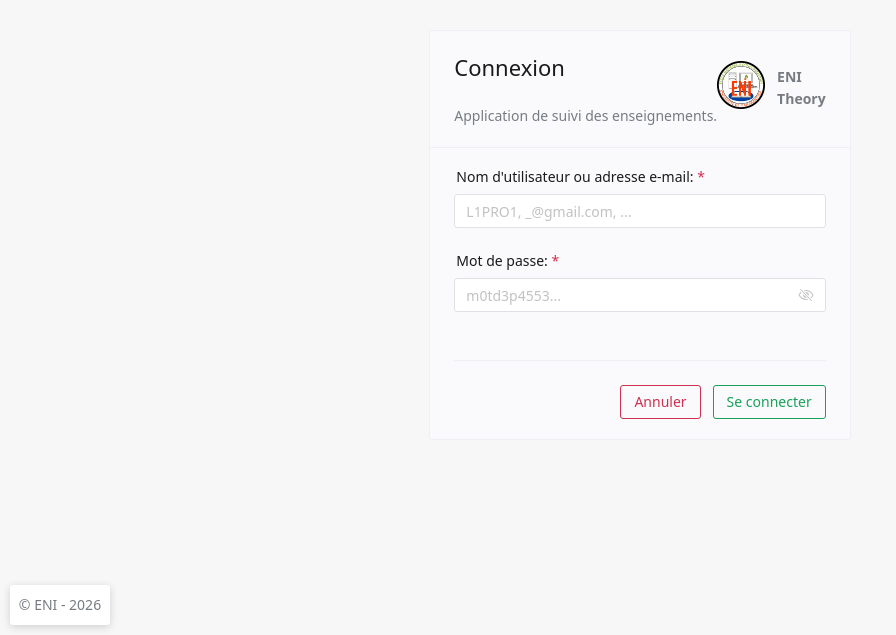
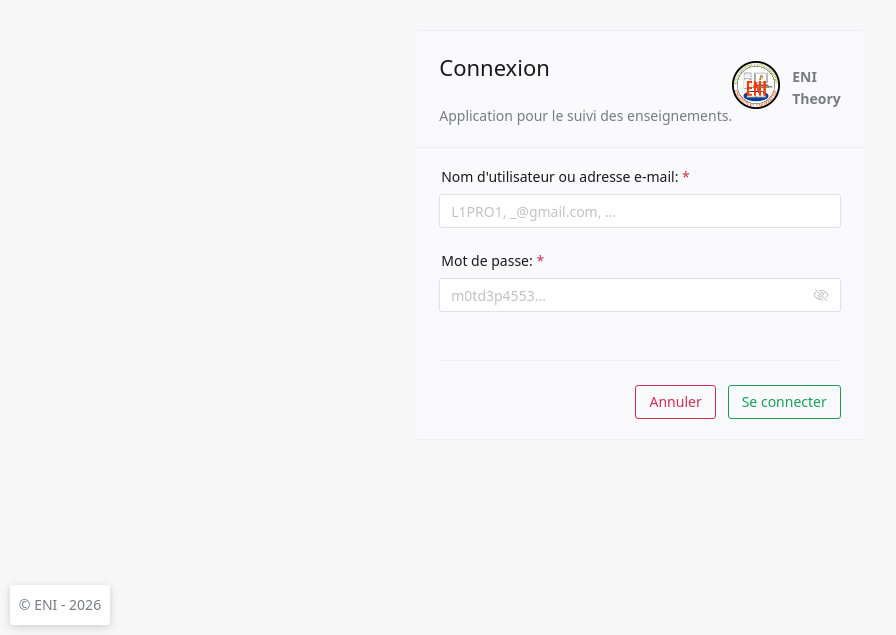
Before and after one commit to faniloniainax/theory-2026-naive, a Vue app: page /login in a window 1280 px wide. Shown: the part 165-800 px from the top of the page, without its empty margins (0-896 px from the left). Built offline with nearby package versions, Linux system fonts and the light colour scheme; no server answers.

Commit message:
chore: rewrite login text

```diff
--- a/src/views/public/TLoginView.vue
+++ b/src/views/public/TLoginView.vue
@@ -6,7 +6,7 @@
             </NFlex>
             <NSpace justify="center">
                 <NP :depth="3">
-                    Application de suivi des enseignements.
+                    Application pour le suivi des enseignements.
                 </NP>
             </NSpace>
         </template>
```
